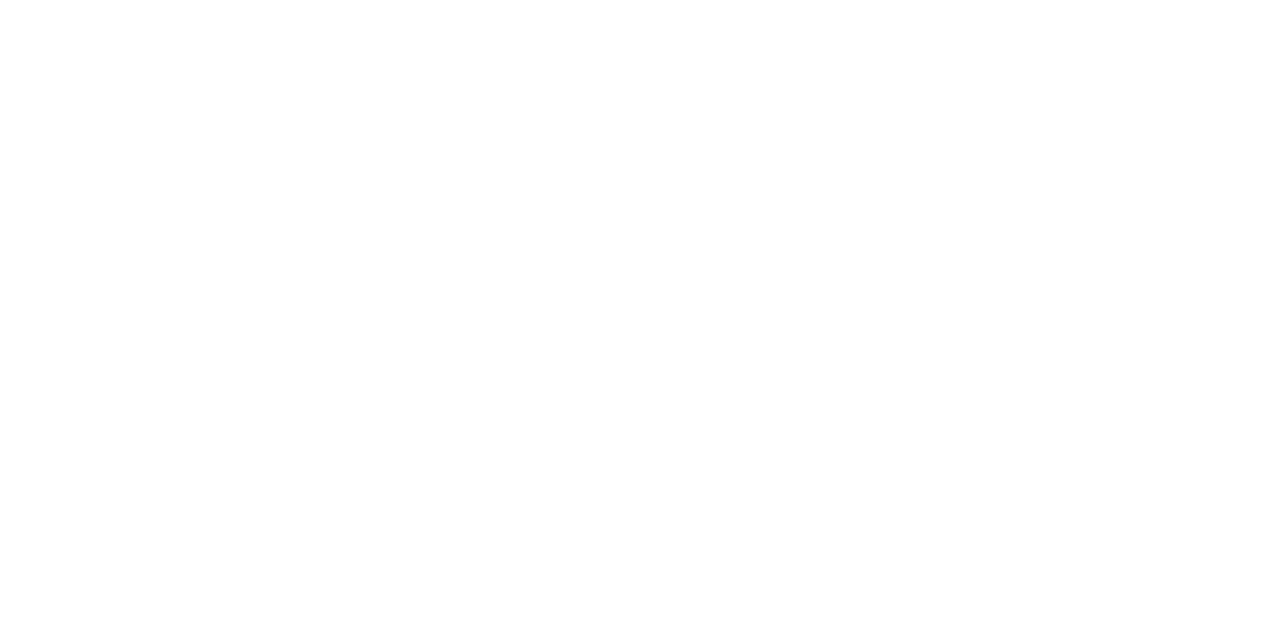
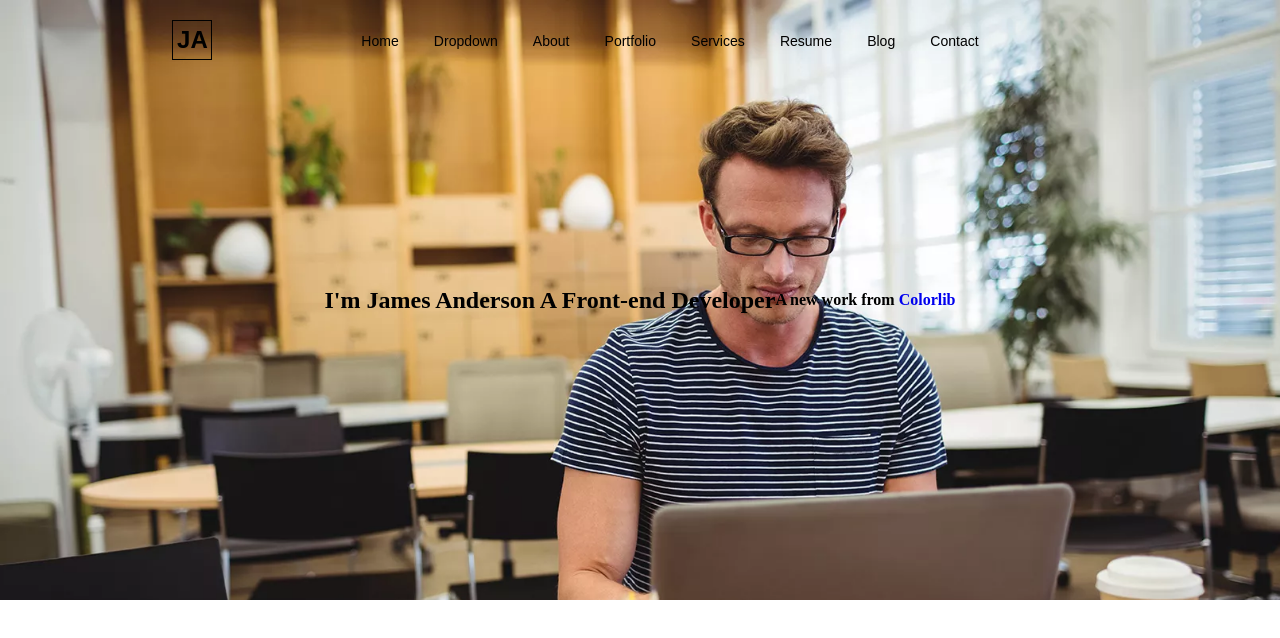
Before and after one commit to ayxangit/Orbit-projects, a plain HTML site: page index.html in a window 1280 px wide. Drawn offline with Linux system fonts and the light colour scheme.

Commit message:
clear img

```diff
--- a/index.html
+++ b/index.html
@@ -9,7 +9,50 @@
     <title>Document</title>
 </head>
 <body>
+    <!-- start header -->
+    <header>
+        <div class="header">
+            <div class="inside_box">
+                <div class="logo">
+                    JA
+                </div>
+                <nav class="navbar">
+                     <ul class="none_box">
+                         <li><a href="#"> Home </a></li>
+                         <li><a href="#"> Dropdown <ul class="white_box">
+                             <li> Testimonials </li>
+                             <li> Menu Two <ul class="white_small_box">
+                                 <li> Sub Menu One </li>
+                                 <li> Sub Menu Two </li>
+                                 <li> Sub Menu Three </li>
+                             </ul> </li>
+                             <li> Menu Three </li>
+                         </ul></a></li>
+                         <li><a href="#"> About </a></li>
+                         <li><a href="#"> Portfolio </a></li>
+                         <li><a href="#"> Services </a></li>
+                         <li><a href="#"> Resume </a></li>
+                         <li><a href="#"> Blog </a></li>
+                         <li><a href="#"> Contact </a></li>
+                     </ul>
+                </nav>
+            </div>
+        </div>
+    </header>
 
+    <main>
+        <!-- start who i am section  -->
+        <section>
+            <div class="opacity"></div>
+            <div class="background_img_box">
+                <h1> I'm James Anderson
+                    A Front-end Developer
+                </h1>
+                <h4> A new work from <a href="https://colorlib/.com"> Colorlib </a></h4>
+            </div>
+
+        </section>
+    </main>
     <script src="https://kit.fontawesome.com/29bca2939f.js" crossorigin="anonymous"></script>
 </body>
 </html>
--- a/style.scss
+++ b/style.scss
@@ -0,0 +1,93 @@
+*{
+    margin: 0;
+    padding: 0;
+    box-sizing: border-box;
+    list-style-type: none;
+    text-decoration: none;
+}
+$widht: 100%;
+@mixin d-flex-center {
+    display: flex;
+    justify-content: center;
+    align-items: center;
+}
+@mixin d-flex-justify {
+    display: flex;
+    justify-content: space-around;
+    align-items: center;
+}
+
+// start header
+.white_box{
+    display: none;
+
+}
+.white_small_box{
+    display: none;
+    width: 180px;
+    height: 37.2px;
+    background: white;
+    padding: 20px 0;
+    font-size: 16px;
+    line-height: 1.2;
+    font-family: "Nunito", sans-serif;
+}
+.header{
+    width: $widht;
+    height: 82.4px;
+
+    position: fixed;
+    @include d-flex-center;
+    .inside_box{
+        width: 73.06%;
+        height: 42.4px;
+        display: flex;
+        position: relative;
+
+        .logo{
+            width: 40px;
+            height: 40px;
+            border: 1px solid black;
+            @include d-flex-center;
+            color: black;
+            font-size: 24px;
+            font-family: "Nunito", sans-serif;
+            font-weight: 700;
+
+
+        }
+        .navbar{
+            margin: auto;
+            .none_box{
+                width: 652.4px;
+                height: 42.4px;
+                @include d-flex-justify;
+                li {
+                    margin-left: 20px;
+
+                    a{
+                        font-size: 14px;
+                        font-family: "Nunito", sans-serif;
+                        line-height: 1.6;
+                        color: #000000;
+                        transition: 0.2s;
+                        &:hover{
+                            color: white;
+                        }
+                    }
+                }
+            }
+        }
+    }
+
+}
+// end
+
+// start who i am
+section {
+    .opacity {
+        width: 100%;
+        height: 600px;
+        background: #939393;
+    }
+}
```
Also changed, not shown: assets/images/background/front-end.webp (added), style.css, 1 other file.
